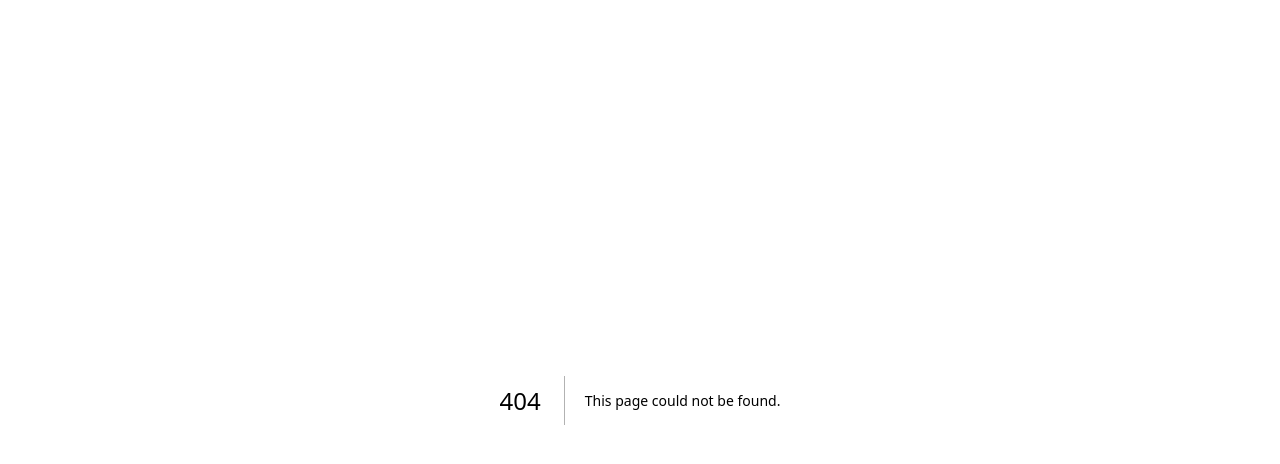
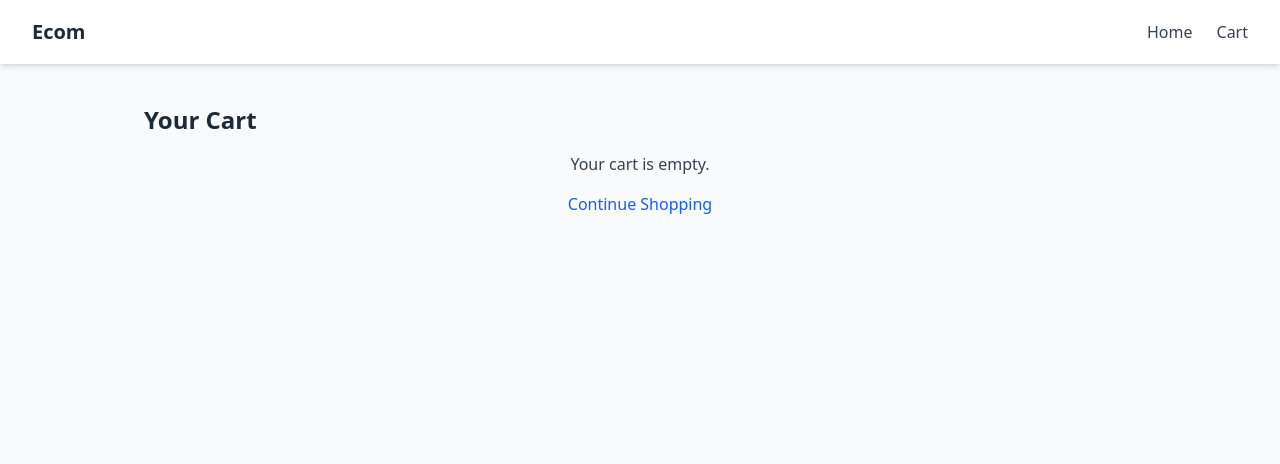
Before and after one commit to Sunnykrp/Ecommerce-product-app, a Next.js app: page /cart in a window 1280 px wide. Before the commit this address had no page. Shown: the top 464 px of the page. Built offline with nearby package versions, Linux system fonts and the light colour scheme.

Commit message:
add cart page, extract ProductCard component, and implement navigation

```diff
--- /dev/null
+++ b/src/components/Navbar.js
@@ -0,0 +1,23 @@
+import Link from 'next/link';
+
+export default function Navbar() {
+    return (
+        <nav className="bg-white shadow-md sticky top-0 z-50">
+            <div className="max-w-7xl mx-auto px-4 sm:px-6 lg:px-8">
+                <div className="flex justify-between h-16 items-center">
+                    <Link href="/" className="text-xl font-bold text-gray-800">
+                        Ecom
+                    </Link>
+                    <div className="flex items-center space-x-6">
+                        <Link href="/" className="text-gray-700 hover:text-gray-900">
+                            Home
+                        </Link>
+                        <Link href="/cart" className="text-gray-700 hover:text-gray-900">
+                            Cart
+                        </Link>
+                    </div>
+                </div>
+            </div>
+        </nav>
+    );
+}
--- /dev/null
+++ b/src/components/ProductCard.js
@@ -0,0 +1,17 @@
+import Link from "next/link";
+
+export default function ProductCard({ product }) {
+    return (
+        <div className="border border-gray-200 rounded-md p-4 hover:shadow-lg transition-shadow">
+            <Link href={`/product/${product.id}`}>
+                <img
+                    src={product.image}
+                    alt={product.title}
+                    className="w-full h-48 object-contain mb-4"
+                />
+                <h2 className="font-medium text-gray-800">{product.title}</h2>
+                <p className="mt-2 font-bold text-gray-900">${product.price}</p>
+            </Link>
+        </div>
+    );
+}
--- a/src/pages/_app.js
+++ b/src/pages/_app.js
@@ -1,5 +1,13 @@
 import "@/styles/globals.css";
+import Navbar from "@/components/Navbar";
 
 export default function App({ Component, pageProps }) {
-  return <Component {...pageProps} />;
+  return (
+    <div className="min-h-screen flex flex-col">
+      <Navbar />
+      <main className="container mx-auto px-4 py-6 flex-1">
+        <Component {...pageProps} />
+      </main>
+    </div>
+  );
 }
--- /dev/null
+++ b/src/pages/cart.js
@@ -0,0 +1,25 @@
+export default function Cart() {
+    // Placeholder - will integrate with Redux later
+    const cartItems = []; // Empty for now
+
+    if (cartItems.length === 0) {
+        return (
+            <div className="max-w-5xl mx-auto p-4">
+                <h1 className="text-2xl font-bold mb-4">Your Cart</h1>
+                <p className="text-center text-gray-700">Your cart is empty.</p>
+                <div className="text-center mt-4">
+                    <a href="/" className="text-blue-600 hover:text-blue-800">
+                        Continue Shopping
+                    </a>
+                </div>
+            </div>
+        );
+    }
+
+    return (
+        <div className="max-w-5xl mx-auto p-4">
+            <h1 className="text-2xl font-bold mb-4">Your Cart</h1>
+            {/* Will add cart items here when Redux is integrated */}
+        </div>
+    );
+}
--- a/src/pages/index.js
+++ b/src/pages/index.js
@@ -1,17 +1,19 @@
 import { useEffect, useState } from "react";
 import { fetchProductAPI } from "../utils/api";
+import ProductCard from "../components/ProductCard";
 
 export default function Home() {
     const [products, setProducts] = useState([]);
     const [loading, setLoading] = useState(true);
+    const [error, setError] = useState(null);
 
     useEffect(() => {
         const getProducts = async () => {
             try {
                 const data = await fetchProductAPI();
                 setProducts(data);
-            } catch (error) {
-                console.error("Failed to fetch products");
+            } catch (err) {
+                setError("Failed to fetch products");
             } finally {
                 setLoading(false);
             }
@@ -19,18 +21,15 @@ export default function Home() {
         getProducts();
     }, []);
 
-    if (loading) return <div>Loading...</div>;
+    if (loading) return <p>Loading products...</p>;
+    if (error) return <p className="text-red-500">Error: {error}</p>;
 
     return (
         <div className="max-w-7xl mx-auto px-4 py-8">
             <h1 className="text-2xl font-bold mb-4">Products</h1>
             <div className="grid grid-cols-1 sm:grid-cols-2 md:grid-cols-3 lg:grid-cols-4 gap-6">
                 {products.map((product) => (
-                    <div key={product.id} className="border p-4 rounded">
-                        <img src={product.image} alt={product.title} className="w-full h-48 object-contain mb-4"/>
-                        <h2 className="font-medium">{product.title}</h2>
-                        <p className="mt-2 font-bold">${product.price}</p>
-                    </div>
+                    <ProductCard key={product.id} product={product} />
                 ))}
             </div>
         </div>
```
